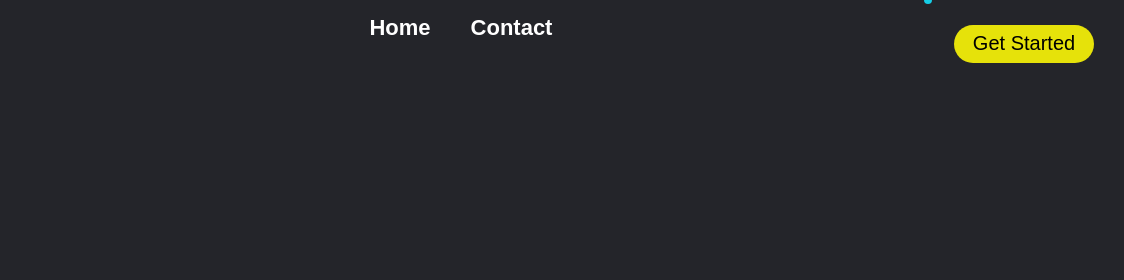
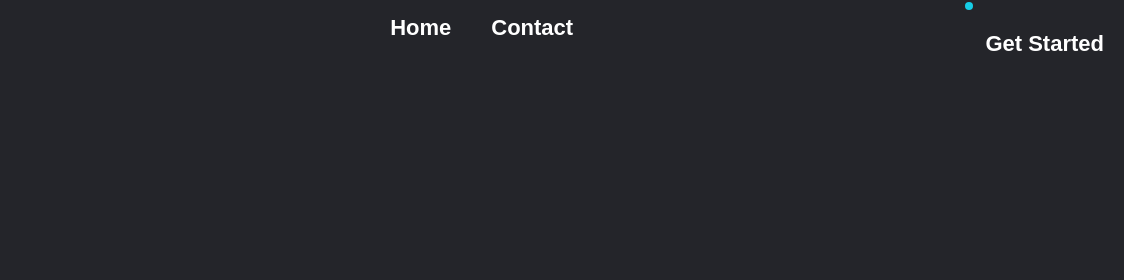
Before and after one commit to Alim100-tech/Alimoha, a plain HTML site: page index.html in a window 1280 px wide. Shown: the top 280 px of the page, 156-1280 px from the left. Drawn offline with Linux system fonts and the light colour scheme.

Commit message:
Update index.html

```diff
--- a/index.html
+++ b/index.html
@@ -118,7 +118,7 @@
   <ul class="navbar">
     <li><a href="#">Home</a></li>
      <li> <a  href="#">Contact</a></li></ul>
-   <li> <a href="#" > <button>Get Started</button></a></li>
+   <li> <a href="#" > Get Started </a></li>
   </div>
 
 </div>
```
